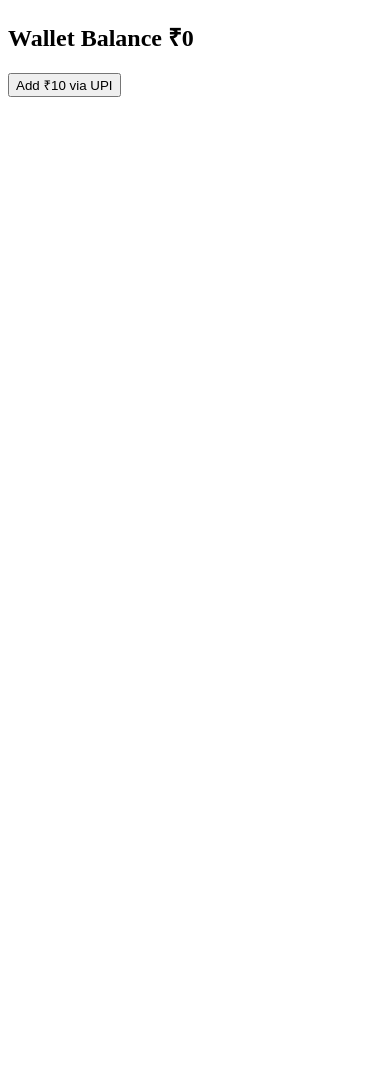
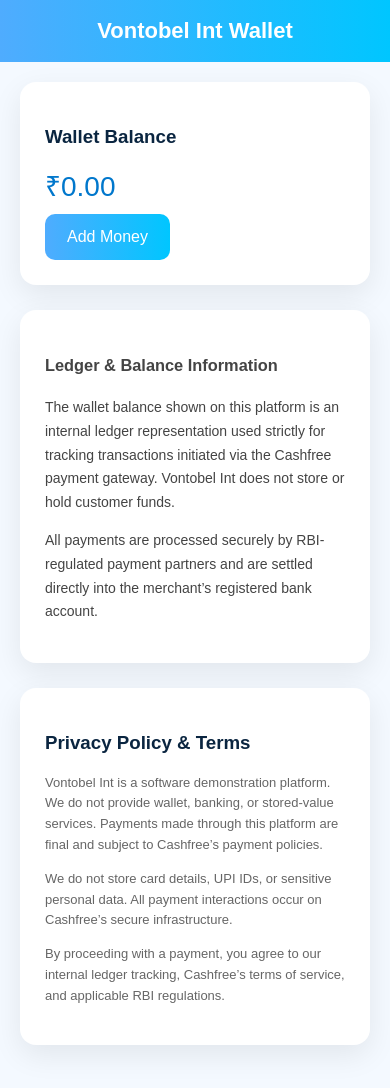
Before and after one commit to vontobelwallet-create/Vontobel2, a website: page index.html in a window 390 px wide. Before the commit the page ends 844 px from the top, so only its background shows below. Drawn offline with Linux system fonts and the light colour scheme.

Commit message:
Add files via upload

```diff
--- a/index.html
+++ b/index.html
@@ -1,16 +1,195 @@
 <!DOCTYPE html>
-<html>
+<html lang="en">
 <head>
-  <title>Wallet Test</title>
+  <meta charset="UTF-8" />
+  <meta name="viewport" content="width=device-width, initial-scale=1.0"/>
+  <title>Vontobel Int Wallet</title>
+
+  <!-- Cashfree SDK -->
   <script src="https://sdk.cashfree.com/js/v3/cashfree.js"></script>
 
+  <style>
+    * {
+      box-sizing: border-box;
+      font-family: Arial, sans-serif;
+    }
+
+    body {
+      margin: 0;
+      background: #f4f9ff;
+      color: #0a2540;
+    }
+
+    header {
+      background: linear-gradient(90deg, #4facfe, #00c6ff);
+      padding: 18px;
+      text-align: center;
+      color: white;
+      font-size: 22px;
+      font-weight: bold;
+    }
+
+    .container {
+      max-width: 900px;
+      margin: auto;
+      padding: 20px;
+    }
+
+    .card {
+      background: white;
+      border-radius: 16px;
+      padding: 25px;
+      box-shadow: 0 10px 30px rgba(0,0,0,0.08);
+      margin-bottom: 25px;
+    }
+
+    .balance {
+      font-size: 36px;
+      margin: 10px 0;
+      color: #0077cc;
+    }
+
+    .btn {
+      background: linear-gradient(90deg, #4facfe, #00c6ff);
+      color: white;
+      border: none;
+      padding: 14px 22px;
+      border-radius: 10px;
+      font-size: 16px;
+      cursor: pointer;
+    }
+
+    .btn:hover {
+      opacity: 0.9;
+    }
+
+    .ledger {
+      font-size: 14px;
+      color: #444;
+      line-height: 1.7;
+    }
+
+    footer {
+      font-size: 13px;
+      color: #666;
+      line-height: 1.6;
+    }
+
+    /* MODAL */
+    .modal {
+      display: none;
+      position: fixed;
+      inset: 0;
+      background: rgba(0,0,0,0.6);
+      justify-content: center;
+      align-items: center;
+      z-index: 1000;
+    }
+
+    .modal-box {
+      background: white;
+      padding: 25px;
+      border-radius: 14px;
+      width: 90%;
+      max-width: 380px;
+      text-align: center;
+    }
+
+    .modal-box input {
+      width: 100%;
+      padding: 12px;
+      margin: 15px 0;
+      font-size: 16px;
+      border-radius: 8px;
+      border: 1px solid #ccc;
+    }
+
+    .modal-box h3 {
+      margin-top: 0;
+    }
+
+    @media (max-width: 600px) {
+      .balance {
+        font-size: 28px;
+      }
+    }
+  </style>
 </head>
+
 <body>
 
-<h2>Wallet Balance ₹0</h2>
-<button onclick="addMoney()">Add ₹10 via UPI</button>
+<header>Vontobel Int Wallet</header>
+
+<div class="container">
+
+  <!-- WALLET CARD -->
+  <div class="card">
+    <h3>Wallet Balance</h3>
+    <div class="balance">₹0.00</div>
+    <button class="btn" onclick="openModal()">Add Money</button>
+  </div>
+
+  <!-- LEDGER INFO -->
+  <div class="card ledger">
+    <h3>Ledger & Balance Information</h3>
+    <p>
+      The wallet balance shown on this platform is an internal ledger representation
+      used strictly for tracking transactions initiated via the Cashfree payment gateway.
+      Vontobel Int does not store or hold customer funds.
+    </p>
+    <p>
+      All payments are processed securely by RBI-regulated payment partners and are
+      settled directly into the merchant’s registered bank account.
+    </p>
+  </div>
+
+  <!-- TERMS -->
+  <div class="card">
+    <h3>Privacy Policy & Terms</h3>
+    <footer>
+      <p>
+        Vontobel Int is a software demonstration platform. We do not provide wallet,
+        banking, or stored-value services. Payments made through this platform are final
+        and subject to Cashfree’s payment policies.
+      </p>
+      <p>
+        We do not store card details, UPI IDs, or sensitive personal data. All payment
+        interactions occur on Cashfree’s secure infrastructure.
+      </p>
+      <p>
+        By proceeding with a payment, you agree to our internal ledger tracking,
+        Cashfree’s terms of service, and applicable RBI regulations.
+      </p>
+    </footer>
+  </div>
+
+</div>
+
+<!-- MODAL -->
+<div class="modal" id="amountModal">
+
+  <div class="modal-box">
+    <div id="CloseWindow" style="width: 100%;display: flex; justify-content: flex-end; font-weight: 600;">X</div>
+    <h3>Add Money</h3>
+    <input type="number" value="10" disabled />
+    <button class="btn" onclick="proceedPayment()">Proceed</button>
+  </div>
+</div>
 
 <script>
+function openModal() {
+  document.getElementById("amountModal").style.display = "flex";
+}
+
+function proceedPayment() {
+  document.getElementById("amountModal").style.display = "none";
+  addMoney();
+}
+document.getElementById("CloseWindow").addEventListener("click",()=>{
+  document.getElementById("amountModal").style.display = "none";
+})
+
+/* ⚠️ DO NOT EDIT — CASHFREE FLOW */
 async function addMoney() {
   const res = await fetch("https://vontobel2.onrender.com/create-order", {
     method: "POST"
@@ -24,7 +203,7 @@
   }
 
   const cashfree = Cashfree({
-    mode: "production" // use "sandbox" for test
+    mode: "production"
   });
 
   cashfree.checkout({
@@ -33,6 +212,5 @@
 }
 </script>
 
-
 </body>
 </html>
```
